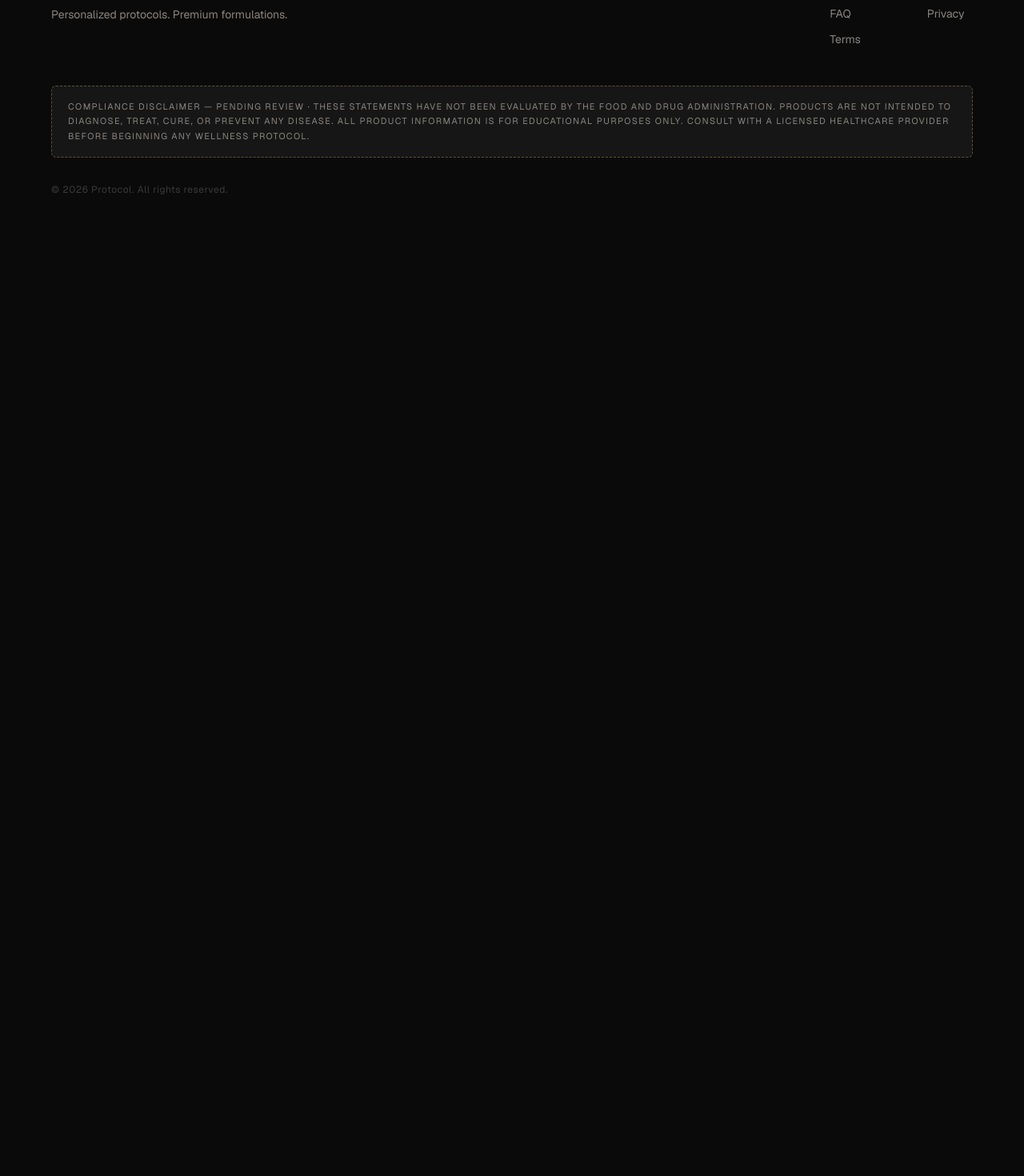
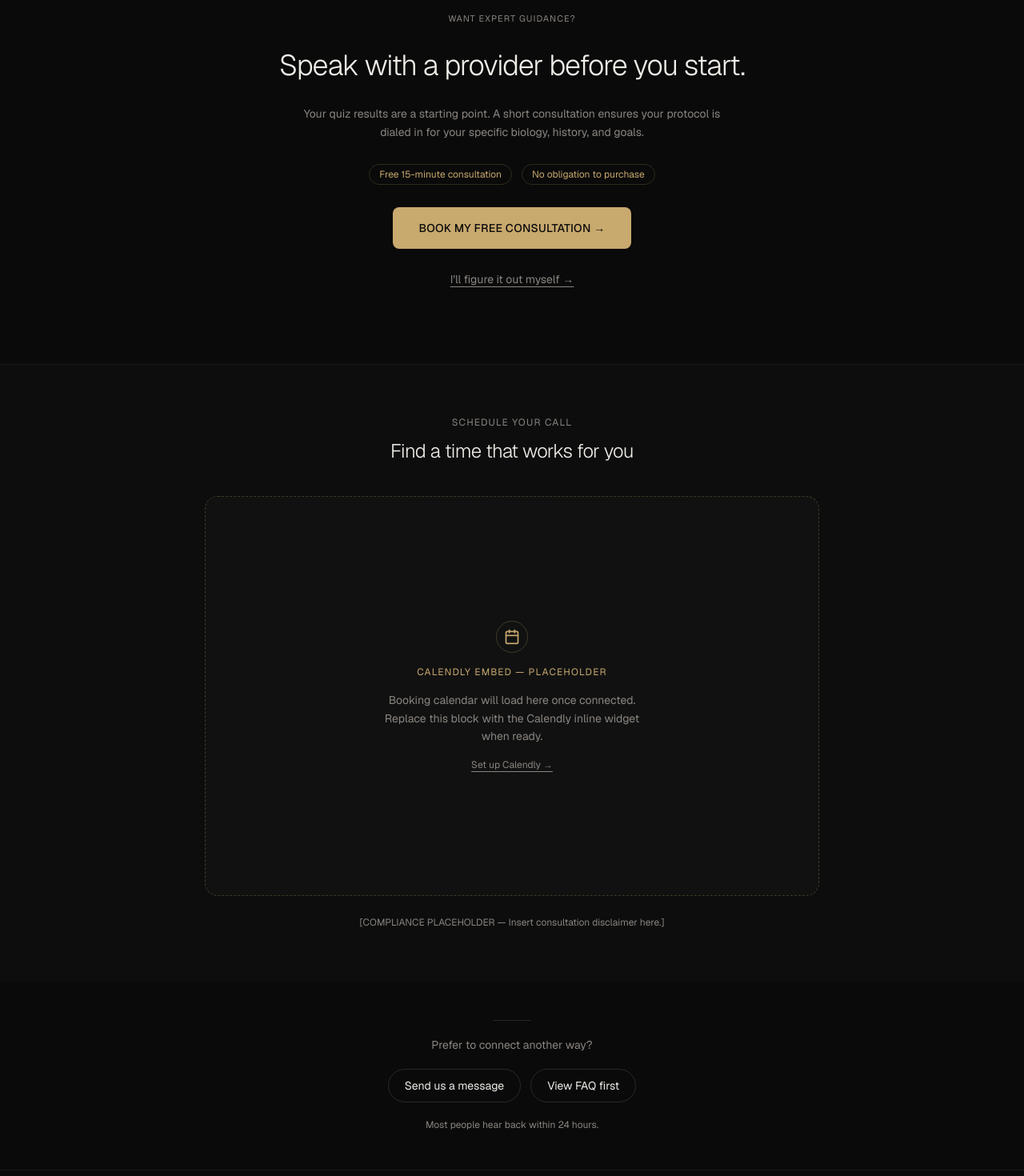
Before and after one commit to kennyoperator/v0-soma-peptides, a Next.js app: page /results in a window 1280 px wide. Shown: the part 820-2290 px from the top of the page at 80% size. Before the commit the page ends 1121 px from the top, so only its background shows below. Built offline with nearby package versions, Linux system fonts and the light colour scheme.

Commit message:
feat: add ProviderUpsellSection, ConsultationEmbed, ConsultationFallback components\n\nIntroduce new components for enhanced results page functionality.

```diff
--- a/app/results/page.tsx
+++ b/app/results/page.tsx
@@ -4,6 +4,9 @@ import { useEffect, useState } from 'react'
 import Link from 'next/link'
 import Nav from '@/components/layout/Nav'
 import Footer from '@/components/layout/Footer'
+import ProviderUpsellSection from '@/components/results/ProviderUpsellSection'
+import ConsultationEmbed from '@/components/results/ConsultationEmbed'
+import ConsultationFallback from '@/components/results/ConsultationFallback'
 import { quizResultsMap } from '@/lib/mock-data'
 import type { Goal } from '@/lib/quiz-logic'
 
@@ -163,6 +166,10 @@ export default function ResultsPage() {
         </div>
       </div>
 
+      <ProviderUpsellSection />
+      <ConsultationEmbed />
+      <ConsultationFallback />
+
       <Footer />
     </main>
   )
--- /dev/null
+++ b/components/results/ConsultationEmbed.tsx
@@ -0,0 +1,66 @@
+import { Calendar } from 'lucide-react'
+
+export default function ConsultationEmbed() {
+  return (
+    <section id="book-consultation" className="py-16 px-6" style={{ background: '#0D0D0D' }}>
+      <div className="max-w-3xl mx-auto">
+
+        <div className="text-center mb-10">
+          <p className="text-xs tracking-widest uppercase mb-3" style={{ color: '#8A8580' }}>
+            Schedule Your Call
+          </p>
+          <h3
+            className="text-2xl font-light"
+            style={{ color: '#F0EDE8', letterSpacing: '-0.025em' }}
+          >
+            Find a time that works for you
+          </h3>
+        </div>
+
+        {/* Calendly placeholder */}
+        <div
+          className="w-full rounded-xl flex flex-col items-center justify-center gap-4 text-center px-6"
+          style={{
+            height: 500,
+            border: '1px dashed rgba(200,169,110,0.27)',
+            background: '#111111',
+          }}
+        >
+          <div
+            className="w-10 h-10 rounded-full flex items-center justify-center"
+            style={{ border: '1px solid rgba(200,169,110,0.27)' }}
+          >
+            <Calendar className="w-5 h-5" style={{ color: '#C8A96E' }} />
+          </div>
+
+          <p className="text-xs tracking-widest uppercase" style={{ color: '#C8A96E' }}>
+            Calendly Embed — Placeholder
+          </p>
+
+          <p className="text-sm max-w-xs leading-relaxed" style={{ color: '#8A8580' }}>
+            Booking calendar will load here once connected. Replace this block with the Calendly
+            inline widget when ready.
+          </p>
+
+          <a
+            href="https://calendly.com"
+            target="_blank"
+            rel="noopener noreferrer"
+            className="text-xs underline underline-offset-4 transition-colors hover:text-[#F0EDE8]"
+            style={{ color: '#8A8580' }}
+          >
+            Set up Calendly →
+          </a>
+        </div>
+
+        <p
+          className="text-center text-xs mt-6 max-w-md mx-auto leading-relaxed"
+          style={{ color: '#8A8580' }}
+        >
+          [COMPLIANCE PLACEHOLDER — Insert consultation disclaimer here.]
+        </p>
+
+      </div>
+    </section>
+  )
+}
--- /dev/null
+++ b/components/results/ConsultationFallback.tsx
@@ -0,0 +1,44 @@
+export default function ConsultationFallback() {
+  return (
+    <section className="py-12 px-6" style={{ background: '#0A0A0A' }}>
+      <div className="max-w-[480px] mx-auto flex flex-col items-center gap-5 text-center">
+
+        {/* Divider */}
+        <div className="w-12" style={{ borderTop: '1px solid rgba(255,255,255,0.1)' }} />
+
+        <p className="text-sm" style={{ color: '#8A8580' }}>
+          Prefer to connect another way?
+        </p>
+
+        {/* Ghost pills */}
+        <div className="flex flex-wrap items-center justify-center gap-3">
+          <a
+            href="mailto:hello@PLACEHOLDER.com"
+            className="text-sm px-5 py-2.5 rounded-full transition-colors hover:text-[#C8A96E]"
+            style={{
+              border: '1px solid rgba(255,255,255,0.12)',
+              color: '#F0EDE8',
+            }}
+          >
+            Send us a message
+          </a>
+          <a
+            href="/#faq"
+            className="text-sm px-5 py-2.5 rounded-full transition-colors hover:text-[#C8A96E]"
+            style={{
+              border: '1px solid rgba(255,255,255,0.12)',
+              color: '#F0EDE8',
+            }}
+          >
+            View FAQ first
+          </a>
+        </div>
+
+        <p className="text-xs" style={{ color: '#8A8580' }}>
+          Most people hear back within 24 hours.
+        </p>
+
+      </div>
+    </section>
+  )
+}
--- /dev/null
+++ b/components/results/ProviderUpsellSection.tsx
@@ -0,0 +1,80 @@
+'use client'
+
+export default function ProviderUpsellSection() {
+  const handleBookScroll = (e: React.MouseEvent) => {
+    e.preventDefault()
+    document.getElementById('book-consultation')?.scrollIntoView({ behavior: 'smooth' })
+  }
+
+  const handleSelfScroll = (e: React.MouseEvent) => {
+    e.preventDefault()
+    window.scrollTo({ top: 0, behavior: 'smooth' })
+  }
+
+  return (
+    <>
+      <section className="py-24 px-6 text-center" style={{ background: '#0A0A0A' }}>
+        <div className="max-w-[720px] mx-auto flex flex-col items-center gap-7">
+          <p
+            className="text-[11px] tracking-widest uppercase"
+            style={{ color: '#8A8580' }}
+          >
+            Want Expert Guidance?
+          </p>
+
+          <h2
+            className="text-4xl font-light text-balance"
+            style={{ color: '#F0EDE8', letterSpacing: '-0.03em', lineHeight: '1.2' }}
+          >
+            Speak with a provider before you start.
+          </h2>
+
+          <p
+            className="text-sm leading-relaxed max-w-[560px]"
+            style={{ color: '#8A8580' }}
+          >
+            Your quiz results are a starting point. A short consultation ensures your protocol is
+            dialed in for your specific biology, history, and goals.
+          </p>
+
+          {/* Trust pills */}
+          <div className="flex flex-wrap items-center justify-center gap-3">
+            {['Free 15-minute consultation', 'No obligation to purchase'].map((pill) => (
+              <span
+                key={pill}
+                className="text-xs px-3 py-1 rounded-full"
+                style={{
+                  border: '1px solid rgba(200,169,110,0.2)',
+                  color: '#C8A96E',
+                }}
+              >
+                {pill}
+              </span>
+            ))}
+          </div>
+
+          {/* CTA */}
+          <button
+            onClick={handleBookScroll}
+            className="btn-gold px-8 py-4 rounded-md text-sm tracking-wider uppercase"
+          >
+            Book My Free Consultation →
+          </button>
+
+          {/* Secondary link */}
+          <a
+            href="#"
+            onClick={handleSelfScroll}
+            className="text-sm underline underline-offset-4 transition-colors hover:text-[#F0EDE8]"
+            style={{ color: '#8A8580' }}
+          >
+            I'll figure it out myself →
+          </a>
+        </div>
+      </section>
+
+      {/* Thin separator */}
+      <div style={{ borderTop: '1px solid rgba(255,255,255,0.06)' }} />
+    </>
+  )
+}
```
